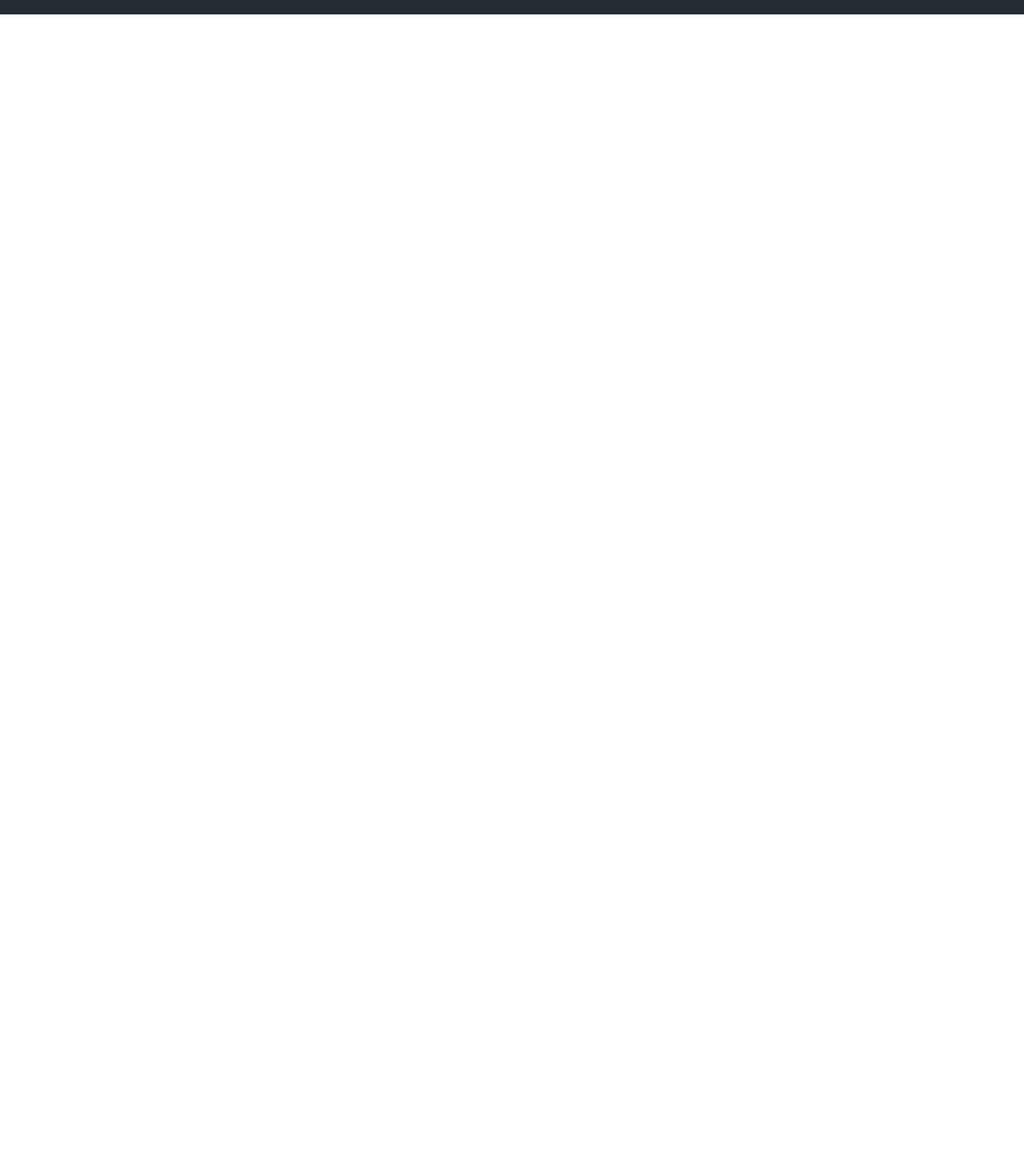
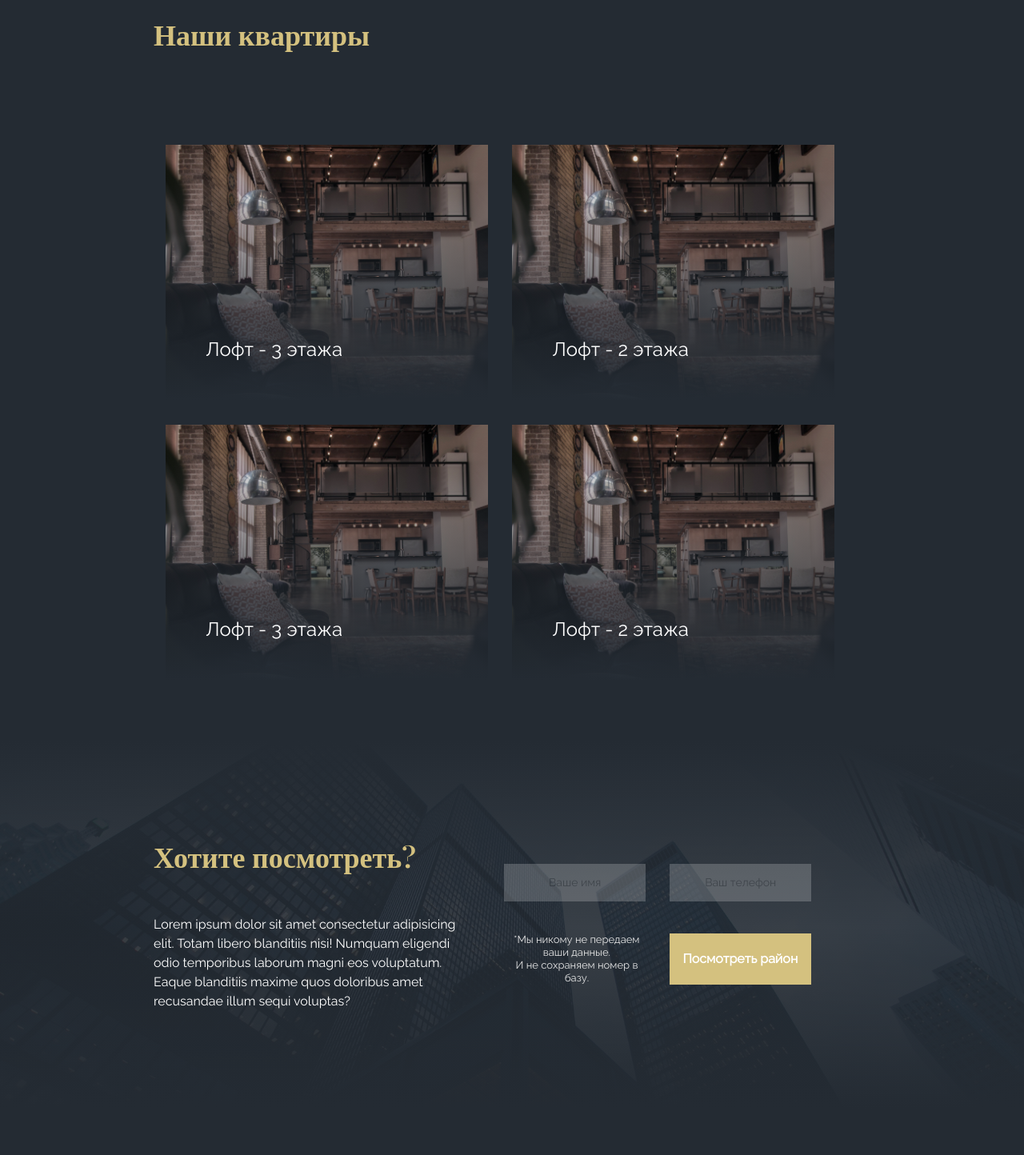
Before and after one commit to Trifle22/Residential-complex, a plain HTML site: page index.html in a window 1280 px wide. Shown: the part 1209-2653 px from the top of the page at 80% size. Before the commit the page ends 1227 px from the top, so only its background shows below. Drawn offline with nearby package versions, Linux system fonts and the light colour scheme.

Commit message:
+ourFlats section +feedback section

```diff
--- a/css/style.css
+++ b/css/style.css
@@ -116,4 +116,151 @@ body {
   font-size: 20px;
   line-height: 27px;
   text-align: center;
+
 }
+.ourFlats {
+  background-color: #242b33;
+  display: flex;
+  flex-direction: column;
+  justify-content: start;
+}
+.ourFlats-title {
+  margin: 0;
+  margin-bottom: 100px;
+  font-style: normal;
+  font-weight: bold;
+  font-size: 36px;
+  line-height: 48px;
+  font-family: 'Playfair Display';
+  color: #d4c17f;
+}
+
+.flats {
+  display: flex;
+  flex-wrap: wrap;
+}
+.flat {
+  background: linear-gradient(180deg, rgba(36, 43, 51, 0) 0%, #242B33 100%), url(../img/flat.jpg), #D4C17F;
+  background-repeat: no-repeat;
+  background-position: center;
+  background-size: cover;
+  flex-basis: 45%;
+  margin: 15px;
+  height: 320px;
+  color: #fff;
+  display: flex;
+  flex-direction: column;
+  justify-content: flex-end;
+}
+.flat span {
+  font-family: 'Raleway';
+  font-style: normal;
+  font-weight: normal;
+  font-size: 24px;
+  line-height: 28px;
+  margin-left: 50px;
+  margin-bottom: 50px;
+  display: block;
+  margin-top: auto;
+}
+.feedback {
+  display: flex;
+  flex-direction: row;
+  flex-wrap: nowrap;
+  justify-content: flex-start;
+  align-items: center;
+  background: linear-gradient(180deg, #242B33 10.42%, rgba(36, 43, 51, 0) 50.52%, #242B33 90.1%), linear-gradient(0deg, rgba(36, 43, 51, 0.9), rgba(36, 43, 51, 0.9)), url(../img/feedback-bgr.jpg), #C4C4C4;
+  background-repeat: no-repeat;
+  background-size: cover;
+  background-position: center;
+  padding-top: 180px;
+  padding-bottom: 180px;
+}
+.feedback-content {
+  display: flex;
+  flex-direction: row;
+  flex-wrap: nowrap;
+  justify-content: flex-start;
+  align-items: center;
+}
+.feedback-text {
+  display: flex;
+  flex-direction: column;
+  max-width: 535px;
+  flex-basis: 45%;
+  margin-right: 35px;
+}
+.feedback-text h1 {
+  font-family: 'Playfair Display';
+  font-style: normal;
+  font-weight: bold;
+  font-size: 36px;
+  line-height: 48px;
+  color: #D4C17F;
+  margin: 0;
+  margin-bottom: 50px;
+}
+.feedback-text p {
+  color: #fff;
+  font-family: 'Raleway';
+  font-size: 16px;
+  line-height: 24px;
+  font-weight: normal;
+  font-style: normal;
+  margin: 0;
+}
+.feedback-form {
+  display: flex;
+  background-color: transparent;
+  justify-content: flex-start;
+  flex-wrap: wrap;
+  flex-basis: 45%;
+}
+.input {
+  background-color: white;
+  opacity: 0.2;
+  color: #bebebe;
+  font-size: 14px;
+  line-height: 27px;
+  font-family: 'Raleway';
+  border: none;
+  outline: none;
+  text-align: center;
+}
+.inputName {
+  margin-right: 30px;
+  margin-bottom: 40px;
+  padding: 10px;
+
+}
+.inputPhone {
+  margin: 0;
+  margin-bottom: 40px;
+  padding: 10px;
+}
+.feedback-form p {
+  color: #e7e7e7;
+  font-family: 'Raleway';
+  font-style: normal;
+  font-weight: normal;
+  font-size: 13px;
+  line-height: 16px;
+  width: 45%;
+  text-align: center;
+  margin: 0;
+  margin-right: 25px;
+  flex-basis: 45%;
+}
+.feedback-form button {
+  background-color: #d4c17f;
+  font-family: 'Raleway';
+  color: #fff;
+  font-style: normal;
+  font-weight: bold;
+  font-size: 16px;
+  line-height: 27px;
+  margin: 0;
+  border: none;
+  outline: none;
+  flex-basis: 44%;
+}
--- a/index.html
+++ b/index.html
@@ -70,5 +70,34 @@
   </div>
   </section>
   <!-- /.testimonials-->
+  <section class="ourFlats">
+    <div class="container">
+    <h1 class="ourFlats-title">Наши квартиры</h1>
+    <div class="flats">
+      <div class="flat"><span>Лофт - 3 этажа</span></div>
+      <div class="flat"><span>Лофт - 2 этажа</span></div>
+      <div class="flat"><span>Лофт - 3 этажа</span></div>
+      <div class="flat"><span>Лофт - 2 этажа</span></div>
+    </div>
+  </div>
+  </section>
+  <!-- /.ourFlats -->
+  <section class="feedback">
+    <div class="container">
+      <div class="feedback-content">
+      <div class="feedback-text">
+        <h1>Хотите посмотреть?</h1>
+        <p>Lorem ipsum dolor sit amet consectetur adipisicing elit. Totam libero blanditiis nisi! Numquam eligendi odio temporibus laborum magni eos voluptatum. Eaque blanditiis maxime quos doloribus amet recusandae illum sequi voluptas?</p>
+      </div>
+      <form action="" method="POST" class="feedback-form">
+        <input type="text" name="name" placeholder="Ваше имя" class="input inputName">
+        <input type="text" name="phone" placeholder="Ваш телефон" class="input inputPhone">
+        <p>*Мы никому не передаем ваши данные. <br> И не сохраняем номер в базу.</p>
+        <button type="button">Посмотреть район</button>
+      </form>
+      </div>
+    </div>
+</section>
+  <!-- /.feedback-->
 </body>
 </html>
```
Also changed, not shown: img/feedback-bgr.jpg (added), img/flat.jfif (added), img/flat.jpg (added).
